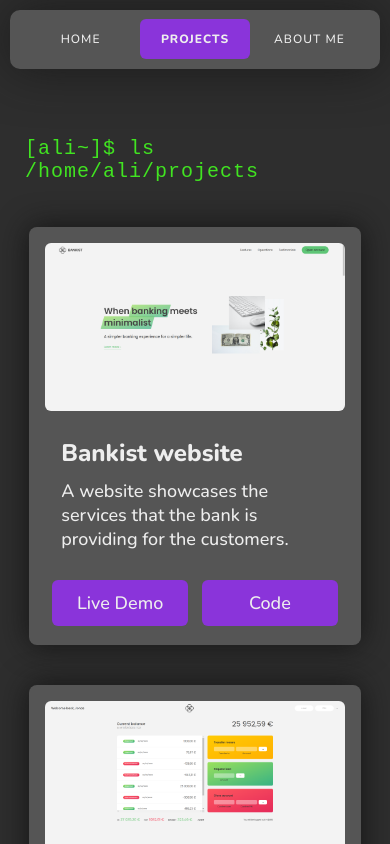
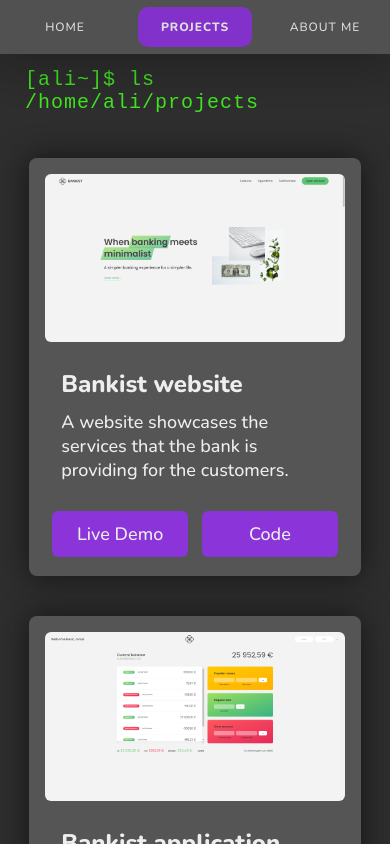
Before and after one commit to sharon-xa/my-portfolio, a React (Create React App) app: page /projects in a window 390 px wide. Shown: the top 844 px of the page. Built offline with nearby package versions, Linux system fonts and the light colour scheme.

Commit message:
responsive navbar + added a lil cute animation

```diff
--- a/src/components/NavigationBar.js
+++ b/src/components/NavigationBar.js
@@ -1,11 +1,25 @@
 import { NavLink } from "react-router-dom";
-import React from "react";
+import React, { useState } from "react";
 import classes from "./NavigationBar.module.css";
 
 const NavigationBar = () => {
+   const [fixed, setFixed] = useState(false);
+
+   window.addEventListener("scroll", (e) => {
+      if (window.scrollY >= 90) {
+         setFixed(true);
+      } else {
+         setFixed(false);
+      }
+   });
+
    return (
-      <nav className={classes["nav-container"]}>
-         <nav className={classes["floating-nav"]}>
+      <nav className={classes.navContainer}>
+         <nav
+            className={`${classes.floatingNav} ${
+               fixed ? classes.transition : classes.transitionBack
+            }`}
+         >
             <NavLink
                to="/"
                className={({ isActive }) =>
--- a/src/components/NavigationBar.module.css
+++ b/src/components/NavigationBar.module.css
@@ -1,45 +1,49 @@
-.nav-container {
+.navContainer {
     display: flex;
     justify-content: center;
-    align-items: flex-end;
 
     text-align: center;
     background: transparent;
 }
 
-.floating-nav {
-
+.floatingNav {
+    position: fixed;
+    top: 0px;
+    opacity: 0.92;
+    z-index: 101;
 
     display: flex;
     justify-content: center;
-    align-items: center;
-    gap: 1.3em;
+    gap: 1em;
 
-    width: 550px;
-    margin-top: 1.2em;
-    border-radius: 18px;
+    min-width: 550px;
 
+    /* top and bottom 2em */
+    padding: 0em 2em;
+
+    border-bottom-left-radius: 16px;
+    border-bottom-right-radius: 16px;
 
     background-color: var(--secondary-background);
     box-shadow: var(--shadow);
-
-    z-index: 0;
 }
 
-.floating-nav a {
+.floatingNav a {
     font-size: var(--fs-300);
-    padding: 1em;
-    margin: 0.8em 0;
+    padding: .8em 0;
+    margin: 0.6em 0;
     border-radius: 10px;
 
     text-decoration: none;
     text-transform: uppercase;
     letter-spacing: 1px;
 
+    width: 100%;
+
     transition: 200ms background-color;
 }
 
-.floating-nav a:hover {
+.floatingNav a:hover {
     background-color: var(--accent-color);
 }
 
@@ -48,72 +52,70 @@
     font-weight: 800;
 }
 
+.transition {
+    animation: navFloating .3s ease-in 0s forwards;
+}
+
+.transitionBack {
+    animation: navNotFloating .3s ease-out 0s forwards;
+}
+
+@keyframes navFloating {
+    0% {
+        top: 0px;
+        border-top-right-radius: 0;
+        border-top-left-radius: 0;
+
+    }
+
+    100% {
+        top: 10px;
+        border-top-right-radius: 16px;
+        border-top-left-radius: 16px;
+    }
+}
+
+@keyframes navNotFloating {
+
+    /*
+        here we shouldn't start at 14px, cuz this class can be applied before the previous animation ends
+        we sould start whereever the last animation ends (couldn't end)
+        to check this bug scroll fast up and down and watch the navbar closely
+    */
+    0% {
+        top: 10px;
+        border-top-right-radius: 16px;
+        border-top-left-radius: 16px;
+    }
+
+    100% {
+        top: 0px;
+        border-top-right-radius: 0;
+        border-top-left-radius: 0;
+    }
+}
+
 /* Extra small devices (phones, 600px and down) */
 @media only screen and (max-width: 600px) {
 
-    .nav-container {
+    .floatingNav {
+        min-width: 100%;
+        border-radius: 0;
+        padding: 0 .5em;
+        gap: 1em;
+    }
+
+    .floatingNav a {
+        font-size: var(--fs-100);
+        padding: 1em 0em;
         width: 100%;
     }
 
-    .floating-nav {
-        gap: .3em;
-
-        width: 95%;
-        padding: 0 1em;
-        margin-top: .6em;
-        border-radius: 10px;
+    .transition {
+        animation: none;
     }
 
-    .floating-nav a {
-        font-size: var(--fs-100);
-
-        width: 33%;
-        padding: 1em 0;
-        border-radius: 6px;
-
+    .transitionBack {
+        animation: none;
     }
 }
-
-/* Small devices (portrait tablets and large phones, 600px and up) */
-@media only screen and (min-width: 600px) {
-    .floating-nav {
-        gap: .3em;
-
-        width: 70%;
-        padding: 0 1em;
-        margin-top: 1em;
-        border-radius: 16px;
-    }
-
-    .floating-nav a {
-        font-size: var(--fs-200);
-
-        width: 33%;
-        padding: 1.1em 0;
-        border-radius: 10px;
-
-    }
-}
-
-/* Medium devices (landscape tablets, 768px and up) */
-/* @media only screen and (min-width: 830px) {} */
-
-/* Large devices (laptops/desktops, 992px and up) */
-@media only screen and (min-width: 992px) {
-    .floating-nav {
-        gap: 1.3em;
-
-        width: 550px;
-        margin-top: 1.2em;
-        border-radius: 18px;
-
-    }
-
-    .floating-nav a {
-        font-size: var(--fs-300);
-        width: 150px;
-        padding: 1em;
-        margin: 0.8em 0;
-        border-radius: 10px;
-    }
-}
```
